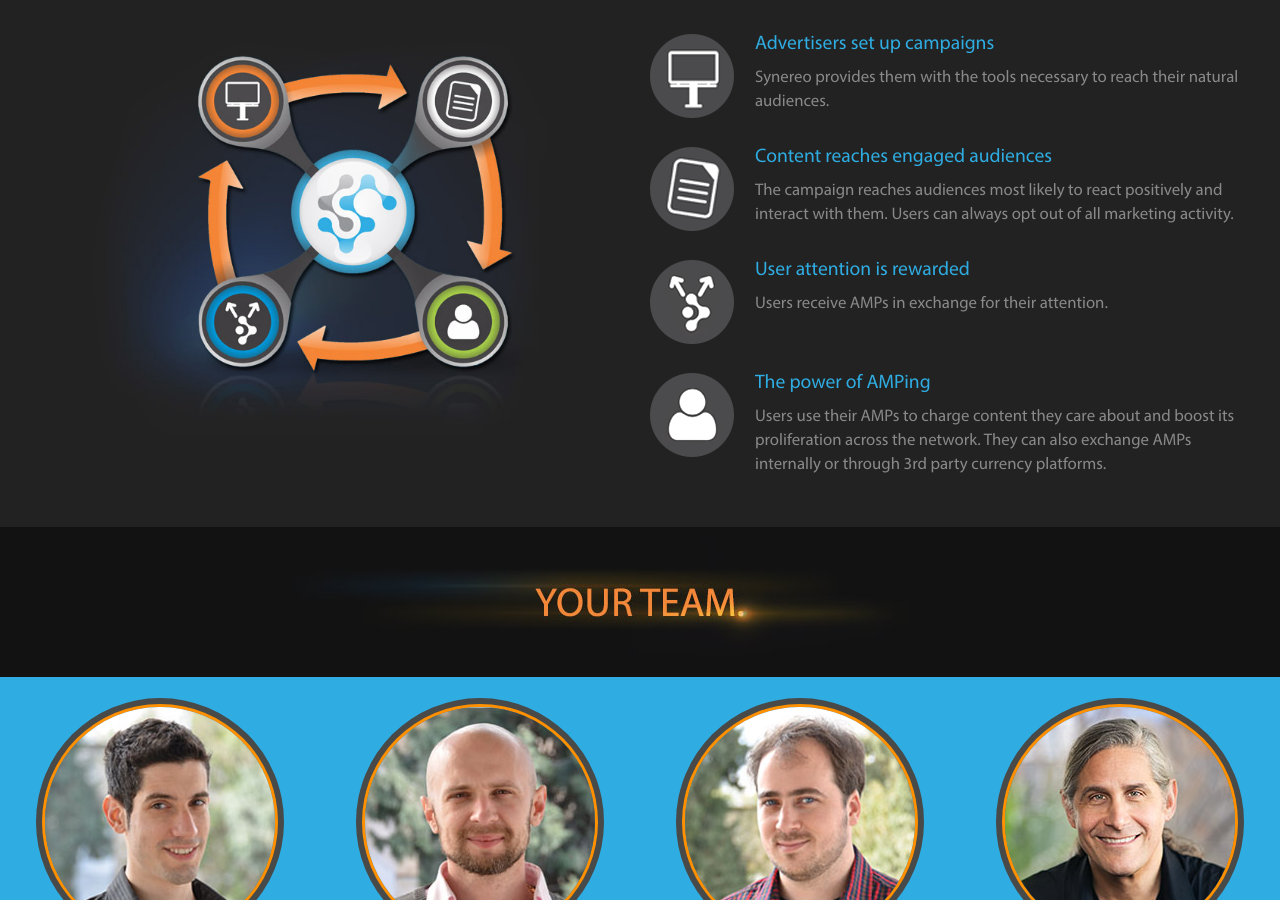
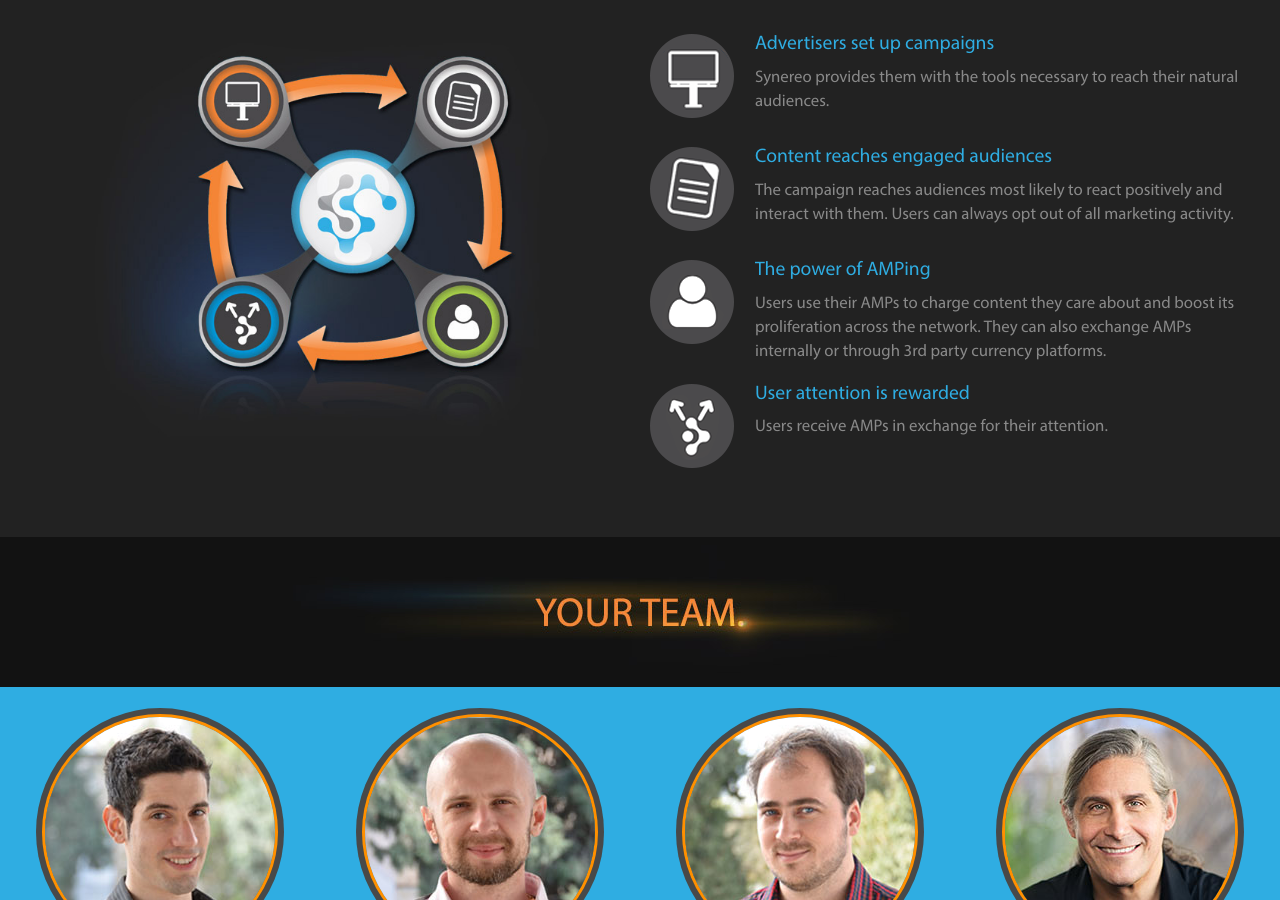
Before and after one commit to synereo/synereo.github.io, a Jekyll site: the page built from index.html, in a window 1280 px wide and 900 px high, scrolled down 2519 px. Built offline with Jekyll 4.4.1, drawn with Linux system fonts in a browser that asks for light colours; nearby versions of some CDN libraries.

Commit message:
Change economy bullet order

```diff
--- a/_layouts/home_new.html
+++ b/_layouts/home_new.html
@@ -91,14 +91,14 @@
               <p>The campaign reaches audiences most likely to react positively and interact with them. Users can always opt out of all marketing activity.</p>
             </div>
             <div class="bullet">
+              <img src="/img/icons/power.png">
+              <h3>The power of AMPing</h3>
+              <p> Users use their AMPs to charge content they care about and boost its proliferation across the network. They can also exchange AMPs internally or through 3rd party currency platforms.</p>
+            </div>
+            <div class="bullet">
               <img src="/img/icons/reward.png">
               <h3>User attention is rewarded</h3>
               <p>Users receive AMPs in exchange for their attention.</p>
-            </div>
-            <div class="bullet">
-              <img src="/img/icons/power.png">
-              <h3>The power of AMPing</h3>
-              <p> Users use their AMPs to charge content they care about and boost its proliferation across the network. They can also exchange AMPs internally or through 3rd party currency platforms.</p>
             </div>
           </div>
         </div>
```
